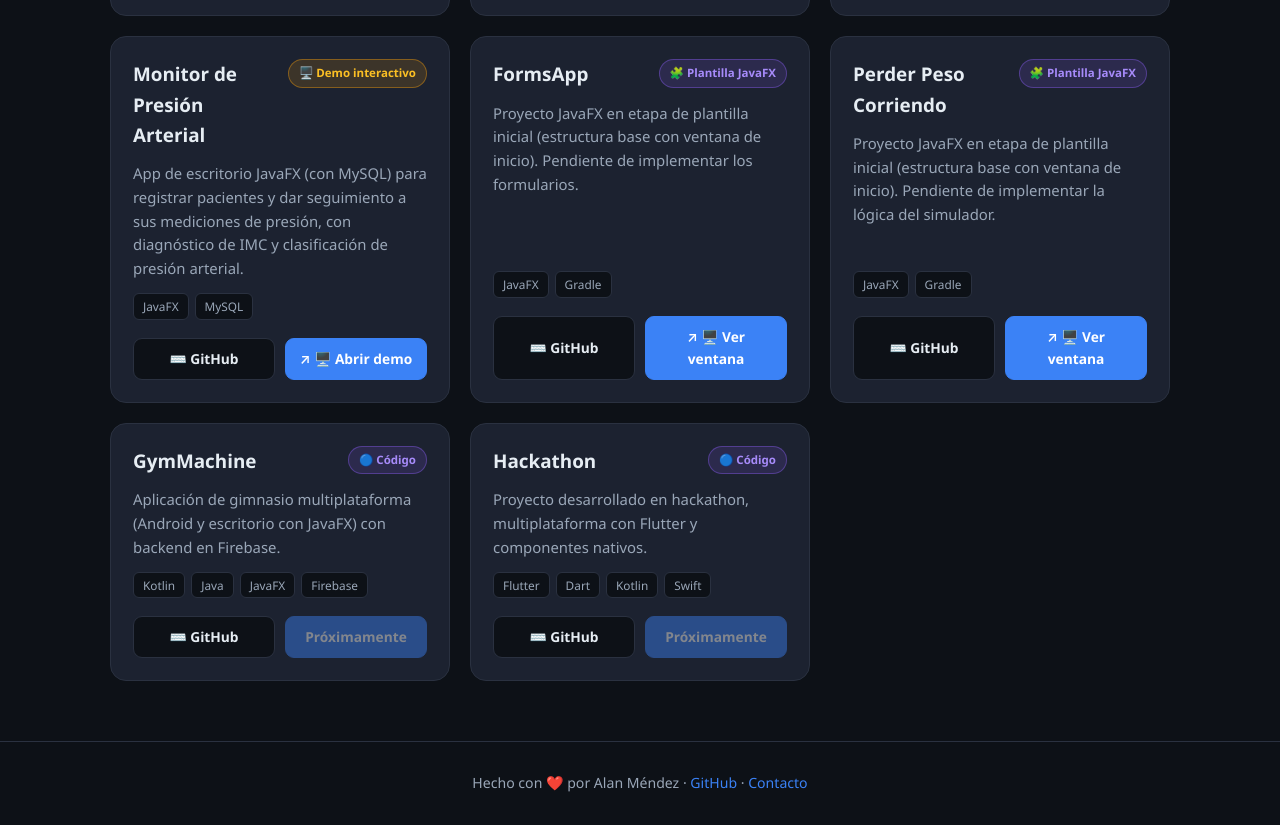
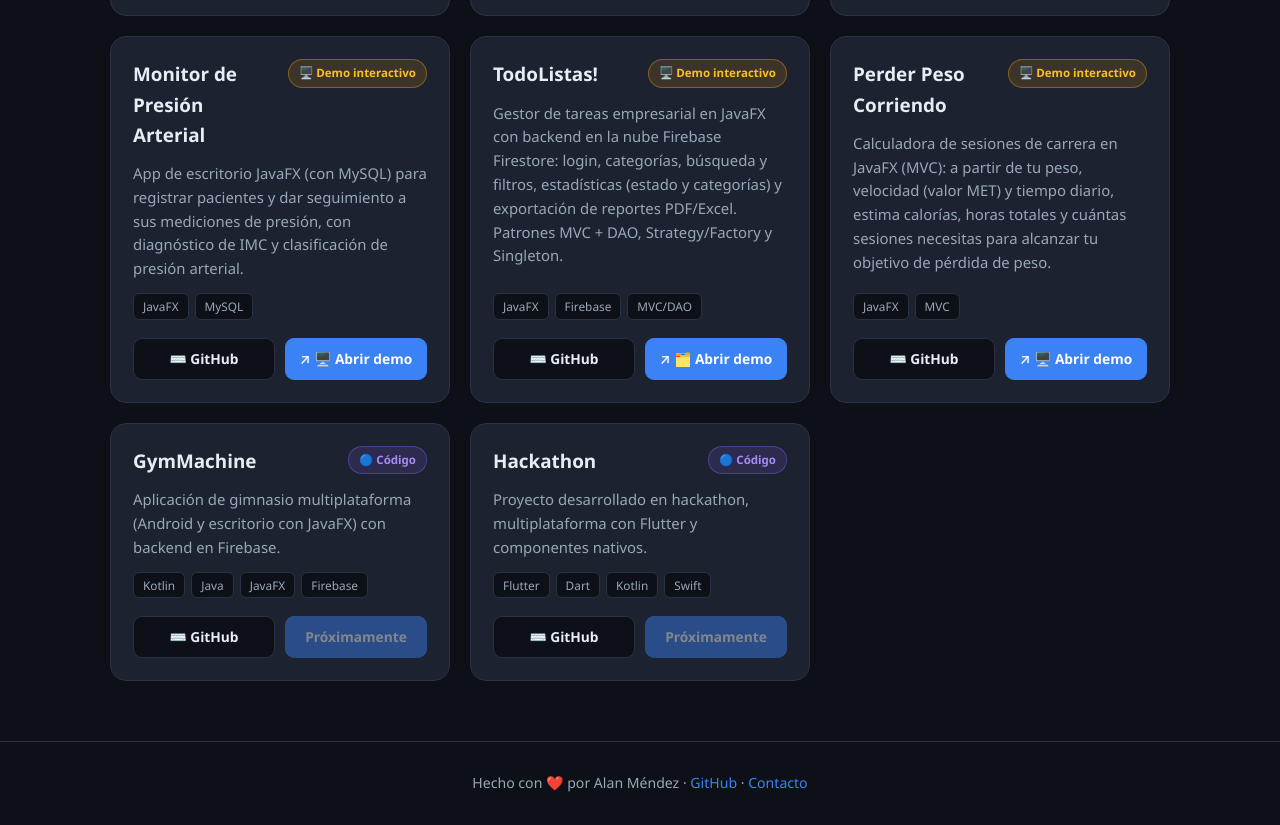
Before and after one commit to Alan20111/portafolio, a plain HTML site: page index.html in a window 1280 px wide. Shown: the part 1171-1996 px from the top of the page. Drawn offline with Linux system fonts and the light colour scheme.

Commit message:
Add files via upload

```diff
--- a/index.html
+++ b/index.html
@@ -146,16 +146,16 @@ const projects = [
     gh:"Monitor_Presion_Arterial", live:"https://monitor-presion-three.vercel.app/", liveLabel:"🖥️ Abrir demo"
   },
   {
-    name:"FormsApp", cat:"desktop", status:"template",
-    desc:"Proyecto JavaFX en etapa de plantilla inicial (estructura base con ventana de inicio). Pendiente de implementar los formularios.",
-    stack:["JavaFX","Gradle"],
-    gh:"FormsApp", live:"https://formsapp-demo.vercel.app/", liveLabel:"🖥️ Ver ventana"
+    name:"TodoListas!", cat:"desktop", status:"interactive",
+    desc:"Gestor de tareas empresarial en JavaFX con backend en la nube Firebase Firestore: login, categorías, búsqueda y filtros, estadísticas (estado y categorías) y exportación de reportes PDF/Excel. Patrones MVC + DAO, Strategy/Factory y Singleton.",
+    stack:["JavaFX","Firebase","MVC/DAO"],
+    gh:"TodoListas", live:"https://todo-listas.vercel.app/", liveLabel:"🗂️ Abrir demo"
   },
   {
-    name:"Perder Peso Corriendo", cat:"desktop", status:"template",
-    desc:"Proyecto JavaFX en etapa de plantilla inicial (estructura base con ventana de inicio). Pendiente de implementar la lógica del simulador.",
-    stack:["JavaFX","Gradle"],
-    gh:"Perder_Peso_Corriendo", live:"https://perder-peso.vercel.app/", liveLabel:"🖥️ Ver ventana"
+    name:"Perder Peso Corriendo", cat:"desktop", status:"interactive",
+    desc:"Calculadora de sesiones de carrera en JavaFX (MVC): a partir de tu peso, velocidad (valor MET) y tiempo diario, estima calorías, horas totales y cuántas sesiones necesitas para alcanzar tu objetivo de pérdida de peso.",
+    stack:["JavaFX","MVC"],
+    gh:"Perder_Peso_Corriendo", live:"https://perder-peso.vercel.app/", liveLabel:"🖥️ Abrir demo"
   },
   {
     name:"GymMachine", cat:"mobile", status:"code",
```
